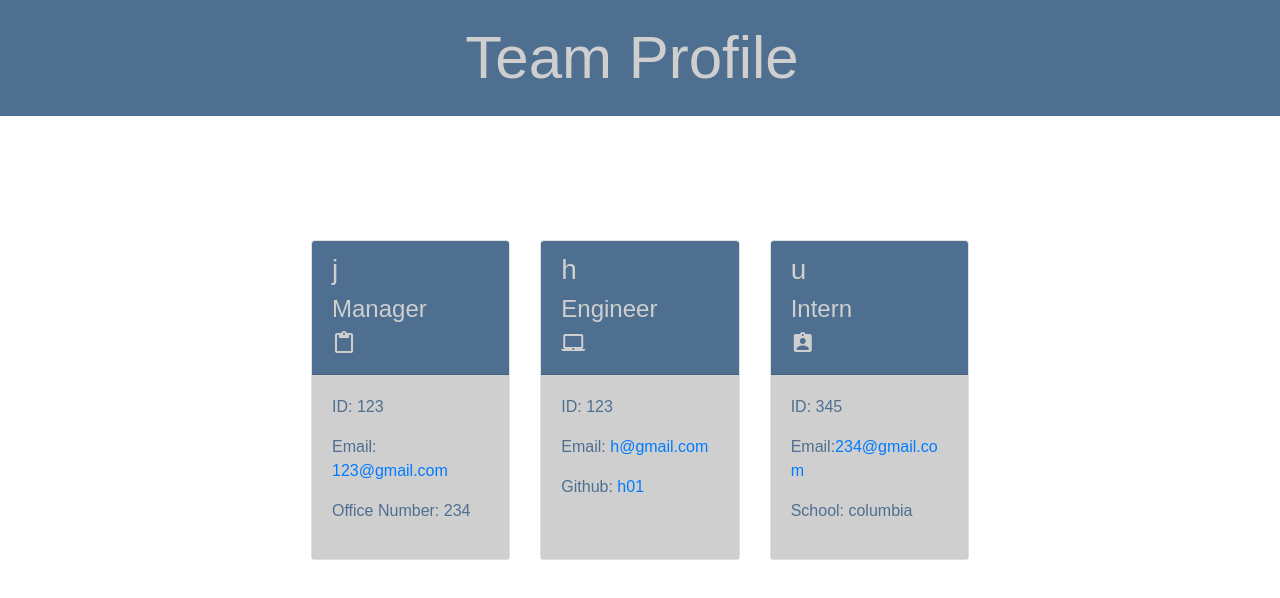
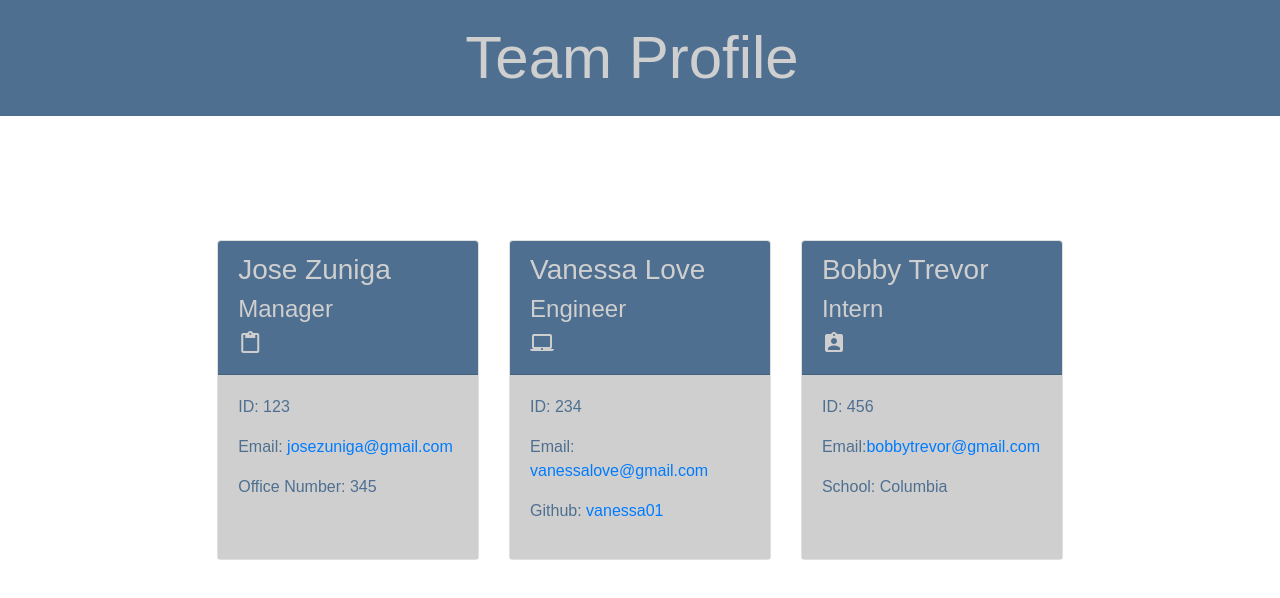
Before and after one commit to JoseZuniga01/team-profile-generator, a website: page dist/index.html in a window 1280 px wide. Drawn offline with nearby package versions, Linux system fonts and the light colour scheme.

Commit message:
adding sample HTML file

```diff
--- a/dist/index.html
+++ b/dist/index.html
@@ -25,14 +25,14 @@
     <div class="col-4 mt-4">
         <div class="card h-100">
             <div class="card-header">
-                <h3>j</h3>
+                <h3>Jose Zuniga</h3>
                 <h4>Manager</h4><i class="material-icons">content_paste</i>
             </div>
 
             <div class="card-body">
                 <p class="id">ID: 123</p>
-                <p class="email">Email: <a href="mailto:123@gmail.com">123@gmail.com</a></p>
-                <p class="office">Office Number: 234</p>
+                <p class="email">Email: <a href="mailto:josezuniga@gmail.com">josezuniga@gmail.com</a></p>
+                <p class="office">Office Number: 345</p>
             </div>
 
         </div>
@@ -41,14 +41,14 @@
     <div class="col-4 mt-4">
         <div class="card h-100">
             <div class="card-header">
-                <h3>h</h3>
+                <h3>Vanessa Love</h3>
                 <h4>Engineer</h4><i class="material-icons">laptop_mac</i>
             </div>
 
             <div class="card-body">
-                <p class="id">ID: 123</p>
-                <p class="email">Email: <a href="mailto:h@gmail.com">h@gmail.com</a></p>
-                <p class="github">Github: <a href="https://github.com/h01">h01</a></p>
+                <p class="id">ID: 234</p>
+                <p class="email">Email: <a href="mailto:vanessalove@gmail.com">vanessalove@gmail.com</a></p>
+                <p class="github">Github: <a href="https://github.com/vanessa01">vanessa01</a></p>
             </div>
 
         </div>
@@ -57,14 +57,14 @@
     <div class="col-4 mt-4">
         <div class="card h-100">
             <div class="card-header">
-                <h3>u</h3>
+                <h3>Bobby Trevor</h3>
                 <h4>Intern</h4><i class="material-icons">assignment_ind</i>
             </div>
 
             <div class="card-body">
-                <p class="id">ID: 345</p>
-                <p class="email">Email:<a href="mailto:234@gmail.com">234@gmail.com</a></p>
-                <p class="school">School: columbia</p>
+                <p class="id">ID: 456</p>
+                <p class="email">Email:<a href="mailto:bobbytrevor@gmail.com">bobbytrevor@gmail.com</a></p>
+                <p class="school">School: Columbia</p>
             </div>
     </div>
 </div>
```
